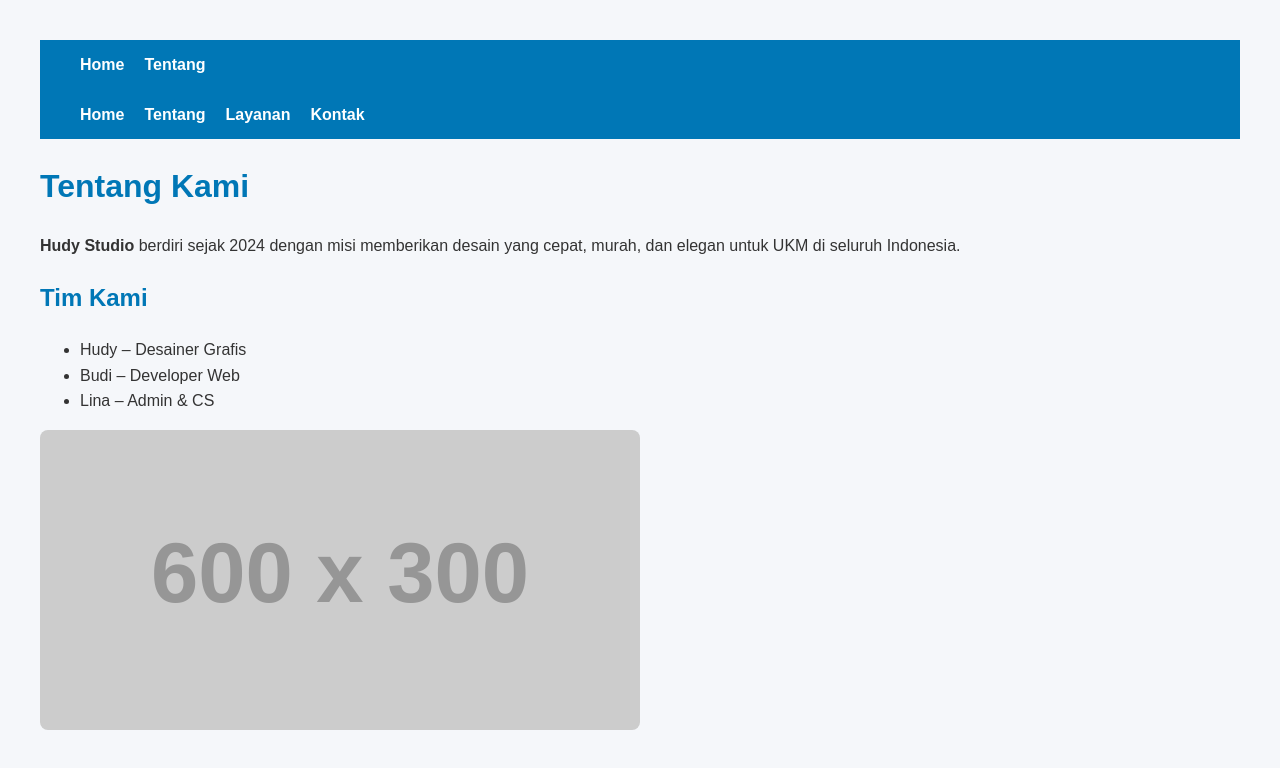
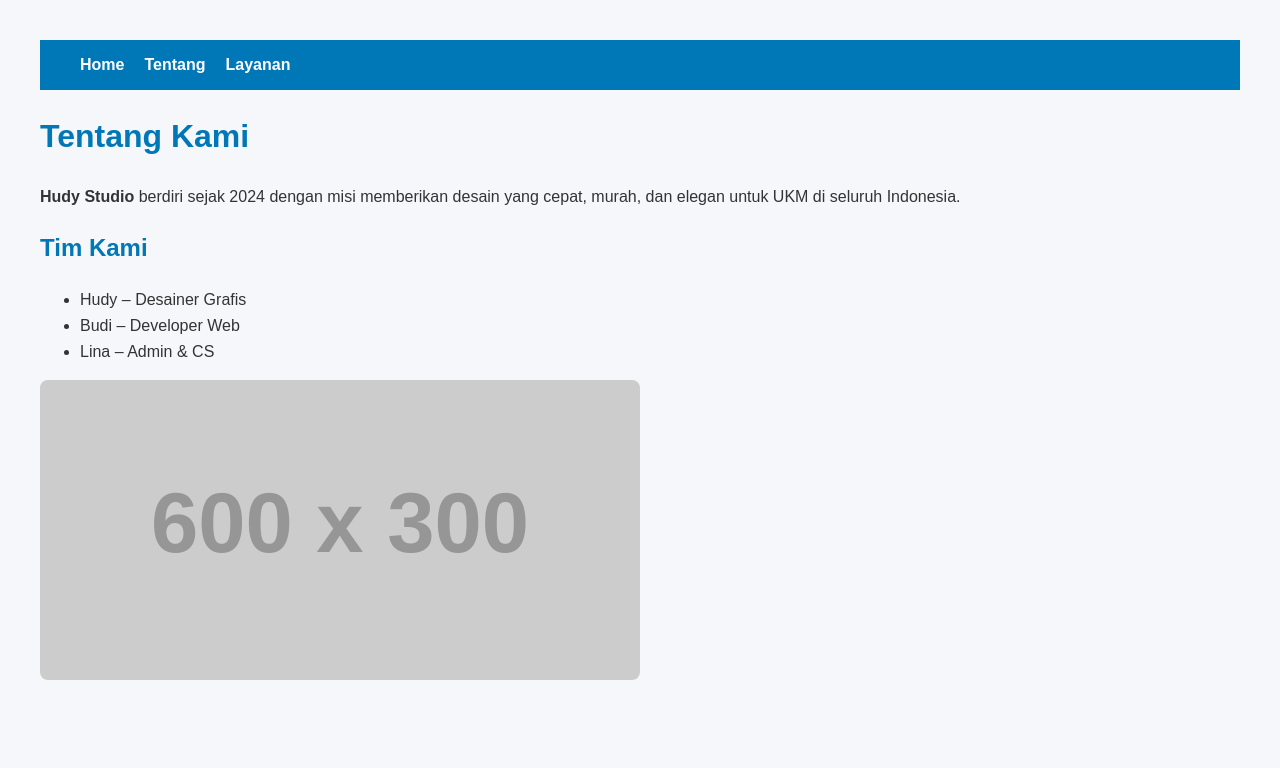
Before and after one commit to montejulio95-pixel/website-hudy, a plain HTML site: page tentang.html in a window 1280 px wide. Drawn offline with Linux system fonts and the light colour scheme; placeholder pictures from the web are drawn by us.

Commit message:
Update tentang.html

```diff
--- a/tentang.html
+++ b/tentang.html
@@ -6,16 +6,11 @@
   <link rel="stylesheet" href="style.css">
 </head>
 <body>
-    <nav>
+   <nav>
   <a href="index.html">Home</a>
   <a href="tentang.html">Tentang</a>
+  <a href="layanan.html">Layanan</a>
 </nav>
-  <nav>
-    <a href="index.html">Home</a>
-    <a href="tentang.html">Tentang</a>
-    <a href="layanan.html">Layanan</a>
-    <a href="kontak.html">Kontak</a>
-  </nav>
 
   <h1>Tentang Kami</h1>
   <p><strong>Hudy Studio</strong> berdiri sejak 2024 dengan misi memberikan desain yang cepat, murah, dan elegan untuk UKM di seluruh Indonesia.</p>
```
